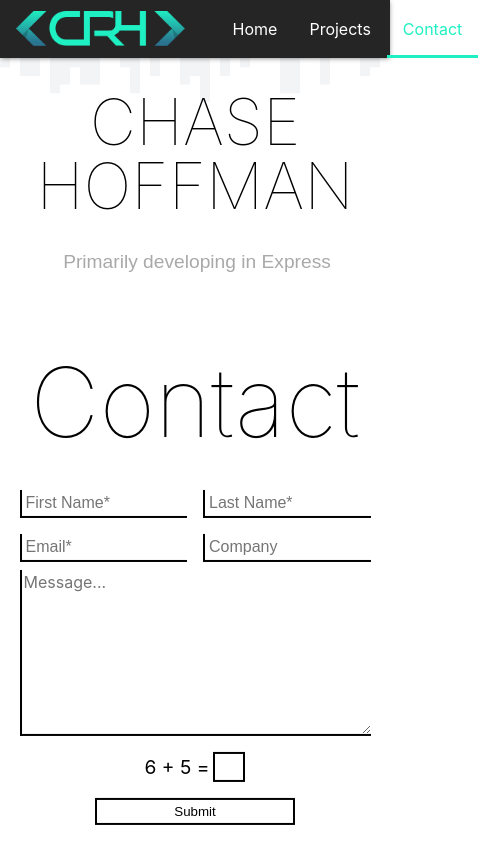
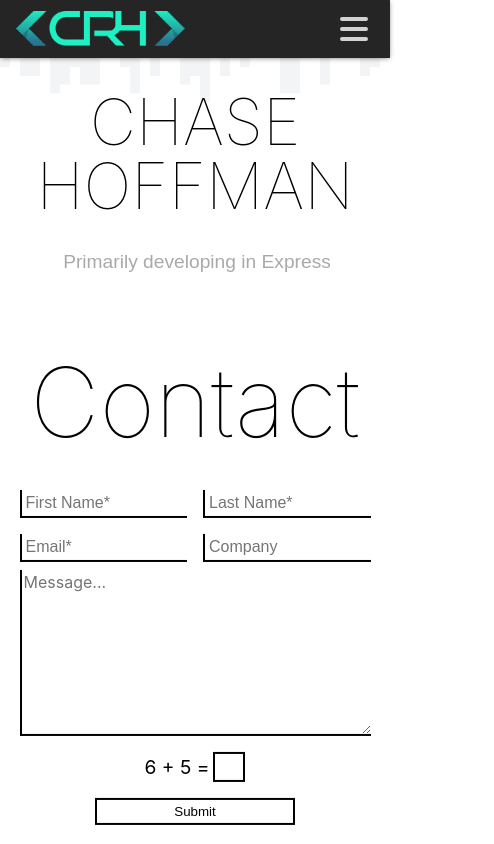
Before and after one commit to chasehoff/portfolio, a React (Create React App) app in the folder front-end/: page /contact in a window 390 px wide. Shown: the top 844 px of the page, 494 px wide, since content can reach past the window. Built offline with nearby package versions, Linux system fonts and the light colour scheme.

Commit message:
Misc push

```diff
--- a/front-end/package.json
+++ b/front-end/package.json
@@ -3,7 +3,7 @@
   "version": "0.1.0",
   "private": true,
   "dependencies": {
-    "@material-ui/core": "^4.11.2",
+    "@material-ui/core": "^4.11.4",
     "@material-ui/icons": "^4.11.2",
     "@testing-library/jest-dom": "^5.11.4",
     "@testing-library/react": "^11.1.0",
@@ -12,6 +12,7 @@
     "framer-motion": "^4.1.17",
     "react": "^17.0.1",
     "react-dom": "^17.0.1",
+    "react-icons": "^4.2.0",
     "react-particles-js": "^3.4.1",
     "react-router-dom": "^5.2.0",
     "react-scripts": "4.0.1",
--- a/front-end/src/components/navigation/Navigation.js
+++ b/front-end/src/components/navigation/Navigation.js
@@ -1,6 +1,8 @@
 import React from 'react';
 import { NavLink, Link } from 'react-router-dom';
 import MainLogo from '../../images/main_logo.png';
+import { HiMenu } from 'react-icons/hi';
+import Drawer from '@material-ui/core/Drawer';
 import './index.css';
 
 
@@ -14,8 +16,8 @@ function Navigation() {
                 <NavLink activeClassName="active" className="nav__link" exact to="/">Home</NavLink>
                 <NavLink activeClassName="active" className="nav__link" to="/projects">Projects</NavLink>
                 <NavLink activeClassName="active" className="nav__link" to="/contact">Contact</NavLink>
+                <HiMenu className="nav__hamburger__menu" />
             </div>
-
         </div>
     )
 }
--- a/front-end/src/components/navigation/index.css
+++ b/front-end/src/components/navigation/index.css
@@ -26,3 +26,18 @@
     border-bottom: 3px solid #1ff0c3;
     color: #1ff0c3;
 }
+@media screen and (max-width: 550px) {
+    .nav__link {
+        display: none;
+    }
+    .nav__hamburger__menu {
+        display: block;
+        font-size: 2.5rem;
+        color: lightgrey;
+    }
+}
+@media screen and (min-width: 550px) {
+    .nav__hamburger__menu {
+        display: none;
+    }
+}
--- a/front-end/src/views/contact/Contact.js
+++ b/front-end/src/views/contact/Contact.js
@@ -12,7 +12,7 @@ function Contact() {
         e.preventDefault();
         submitEmail();
     }
-
+    // Page fade in
     const pageVariants = {
         initial: {
           opacity: 0,
@@ -94,5 +94,4 @@ function Contact() {
         </motion.div>
     )
 }
-
 export default Contact;
```
Also changed, not shown: 1 other file (tests, documents, lock files or other folders).
